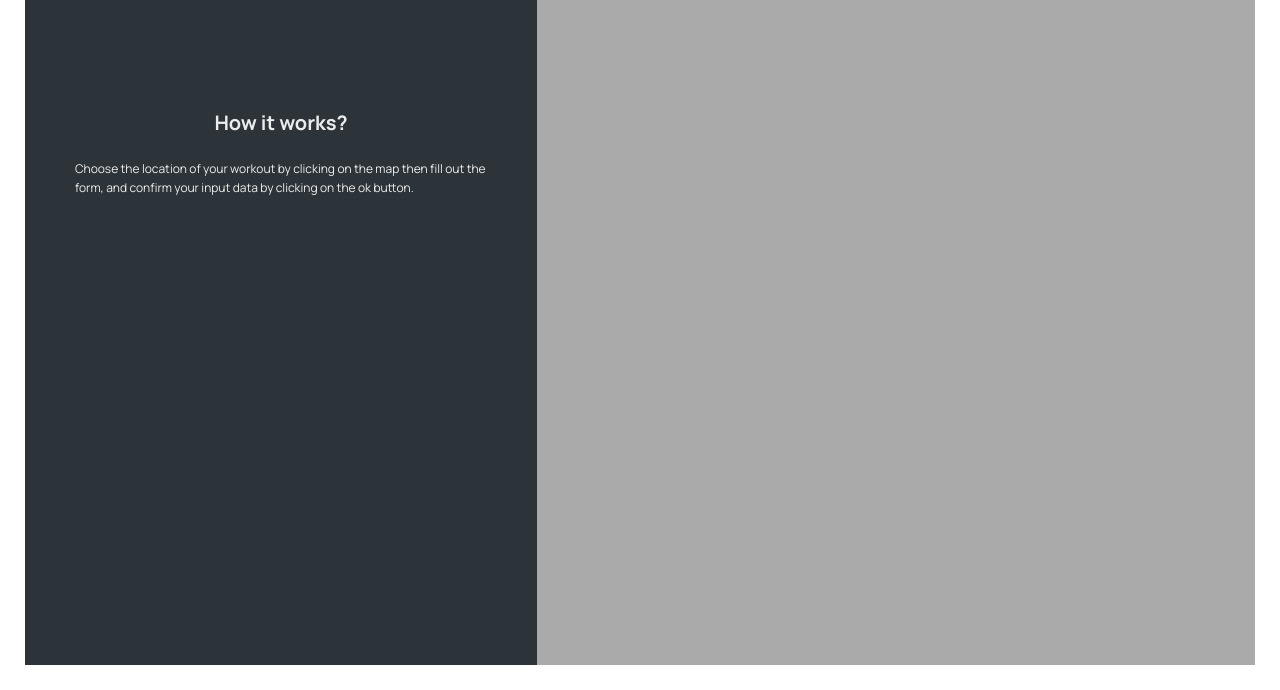
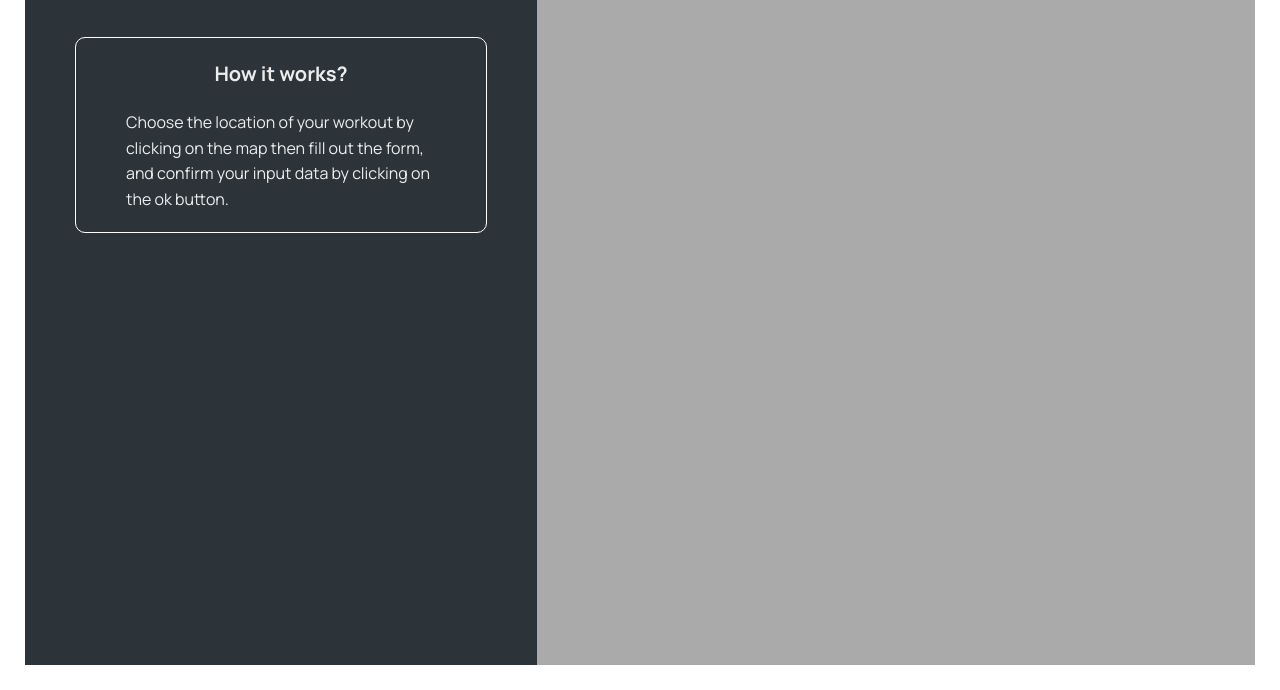
Before and after one commit to DamianCur/Forkify_v2.0, a plain HTML site: page index.html in a window 1280 px wide. Shown: the part 110-800 px from the top of the page. Drawn offline with nearby package versions, Linux system fonts and the light colour scheme.

Commit message:
styled instruction

```diff
--- a/CSS/style.css
+++ b/CSS/style.css
@@ -50,18 +50,25 @@ a:visited {
 }
 
 .container__instruction {
+  display: flex;
+  padding: 20px 50px;
+  flex-direction: column;
   font-family: 'Manrope', sans-serif;
+  border: 1px solid white;
+  border-radius: 10px;
+  justify-content: center;
+  align-items: center;
+
 }
 
 .container__instruction__header {
   text-align: center;
   font-size: 2rem;
-  margin: 70px 0 20px;
-
+  margin-bottom: 20px;
 }
 
 .container__instruction__paragraph {
-  font-size: 1.2rem;
+  font-size: 1.6rem;
 }
 
 .logo {
```
